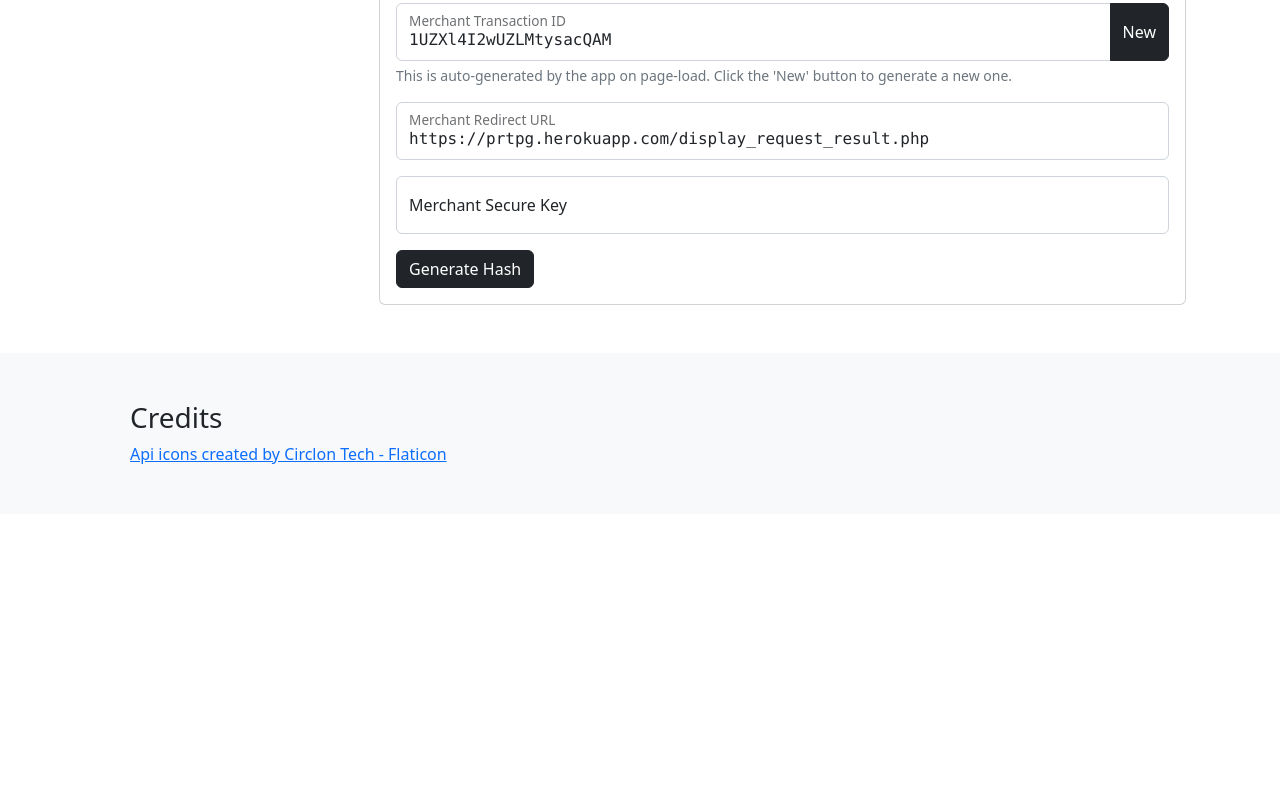
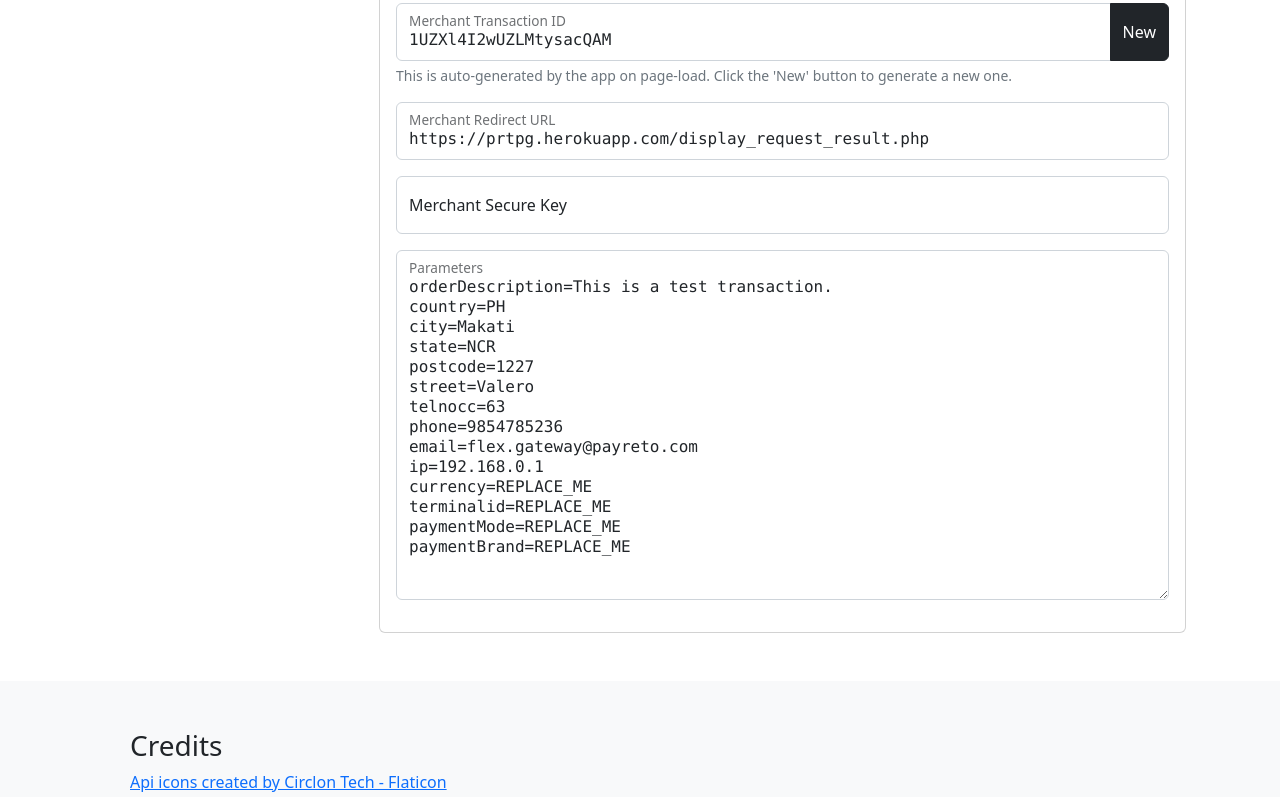
Before and after one commit to veib6247/prtpg-v2, a Vue app: page / in a window 1280 px wide. Shown: the part 623-1420 px from the top of the page. Before the commit the page ends 1137 px from the top, so only its background shows below. Built offline with nearby package versions, Linux system fonts and the light colour scheme.

Commit message:
New component and function for handling parameters

```diff
--- a/package.json
+++ b/package.json
@@ -12,6 +12,7 @@
     "@popperjs/core": "^2.11.5",
     "bootstrap": "^5.2.0",
     "crypto-js": "^4.1.1",
+    "lodash": "^4.17.21",
     "nanoid": "^4.0.0",
     "vue": "^3.2.37"
   },
--- /dev/null
+++ b/src/components/FormText.vue
@@ -0,0 +1,52 @@
+<script setup>
+import { computed } from 'vue'
+/**
+ * define props here
+ */
+const props = defineProps({
+  textId: {
+    type: String,
+    required: true,
+  },
+
+  textLabel: {
+    type: String,
+    required: true,
+  },
+
+  textHeight: {
+    type: Number,
+    required: true,
+  },
+
+  modelValue: {
+    type: String,
+  },
+})
+
+/**
+ * Emits
+ */
+defineEmits(['update:modelValue'])
+
+/**
+ * Computer, preformatted
+ */
+const textAreaHeight = computed(() => {
+  return `height: ${props.textHeight}px`
+})
+</script>
+
+<template>
+  <div class="form-floating mb-3">
+    <textarea
+      class="form-control font-monospace"
+      :id="textId"
+      placeholder=""
+      :style="textAreaHeight"
+      :value="modelValue"
+      @input="$emit('update:modelValue', $event.target.value)"
+    ></textarea>
+    <label :for="textId">{{ textLabel }}</label>
+  </div>
+</template>
--- a/src/components/StandardCheckout.vue
+++ b/src/components/StandardCheckout.vue
@@ -1,17 +1,36 @@
 <script setup>
 // utils
-import { ref } from 'vue'
+import { ref, onMounted } from 'vue'
 import md5 from 'crypto-js/md5'
+import { formatParams } from '../utils/stringFormatters.js'
 
 // state manager
 import { request } from '../stateStore.js'
 
 // reuseable components
 import FormInput from '../components/FormInput.vue'
+import FormText from '../components/FormText.vue'
 import FormInputTrxIdGen from '../components/FormInputTrxIdGen.vue'
 
 // local vars
 const endPoint = ref('https://preprod.prtpg.com/transaction/Checkout')
+let parameters = ref('')
+const defaultParameters = ref([
+  'orderDescription=This is a test transaction.',
+  'country=PH',
+  'city=Makati',
+  'state=NCR',
+  'postcode=1227',
+  'street=Valero',
+  'telnocc=63',
+  'phone=9854785236',
+  'email=flex.gateway@payreto.com',
+  'ip=192.168.0.1',
+  'currency=REPLACE_ME',
+  'terminalid=REPLACE_ME',
+  'paymentMode=REPLACE_ME',
+  'paymentBrand=REPLACE_ME',
+])
 
 /**
  * generate hash
@@ -24,6 +43,13 @@ function generateHash() {
     ).toString()
   )
 }
+
+/**
+ * mounted method here
+ */
+onMounted(() => {
+  parameters.value = formatParams(defaultParameters.value, '\n')
+})
 </script>
 
 <template>
@@ -96,9 +122,12 @@ function generateHash() {
         v-model="request.secureKey"
       />
 
-      <button type="button" class="btn btn-dark" @click="generateHash">
-        Generate Hash
-      </button>
+      <FormText
+        text-id="std-checkout-params"
+        text-label="Parameters"
+        :text-height="350"
+        v-model="parameters"
+      />
     </div>
   </div>
 </template>
--- /dev/null
+++ b/src/utils/stringFormatters.js
@@ -0,0 +1,22 @@
+import { _ } from 'lodash'
+
+/**
+ * Format params into string by providing a separator
+ * @param {array} arrDefault - List of parameters in array format
+ * @param {string} separator - Separator for each item
+ * @returns {string} Formatted string
+ */
+export const formatParams = (arrDefault, separator) => {
+  let formattedParameters = ''
+
+  _.forEach(arrDefault, function (param, index, array) {
+    if (index === array.length - 1) {
+      // on the last item, ommit separator
+      formattedParameters += `${param}`
+    } else {
+      formattedParameters += `${param}${separator}`
+    }
+  })
+
+  return formattedParameters
+}
```
Also changed, not shown: 1 other file (tests, documents, lock files or other folders).
